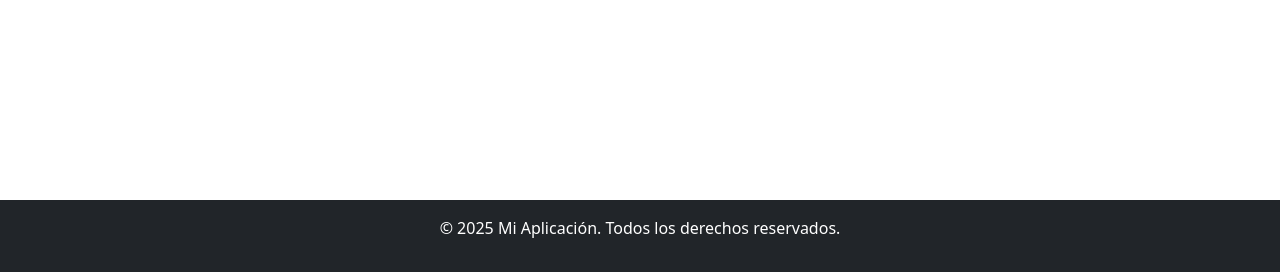
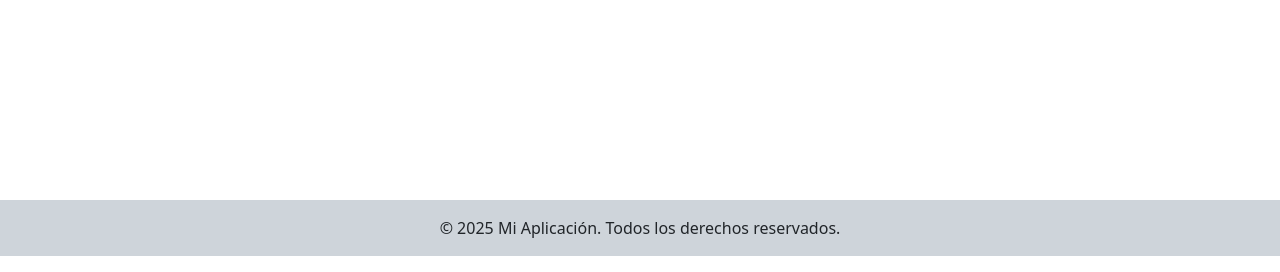
Before and after one commit to eugmerino/student-survey, a Django app: page / in a window 1280 px wide. Shown: the part 536-808 px from the top of the page. Run offline with Django 4.2, Linux system fonts and the light colour scheme; the visitor is signed in with stand-in values (Sample User, id 1); data that the repository does not hold is empty; some libraries are stand-ins or nearby versions.

Commit message:
Update footer

```diff
--- a/templates/parts/footer.html
+++ b/templates/parts/footer.html
@@ -1,3 +1,3 @@
-<footer class="bg-dark text-white text-center py-3 mt-5">
-    <p>&copy; 2025 Mi Aplicación. Todos los derechos reservados.</p>
+<footer class="bg-dark-subtle text-center py-3 mt-5">
+    <p class="mb-0">&copy; 2025 Mi Aplicación. Todos los derechos reservados.</p>
 </footer>
```
